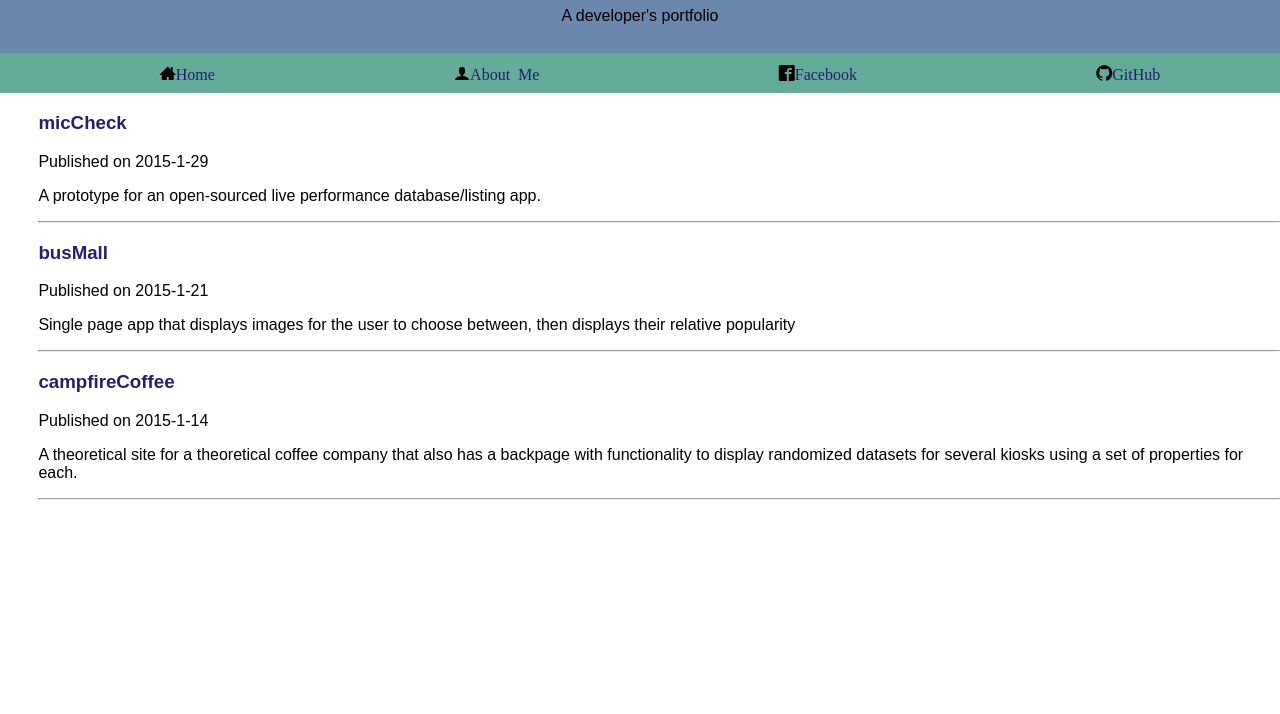
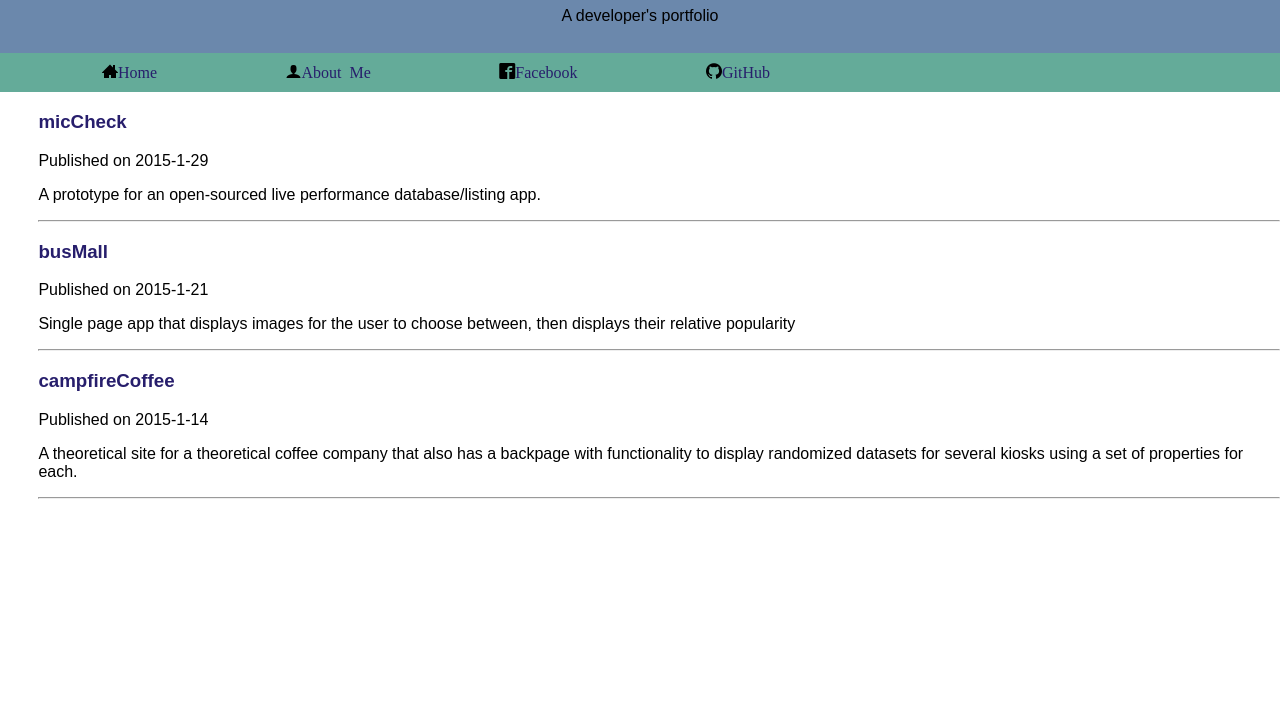
Before and after one commit to simonszc/portfolio, a plain HTML site: page index.html in a window 1280 px wide. Shown: the part 86-800 px from the top of the page. Drawn offline with Linux system fonts and the light colour scheme; files whose address does not match are found by name.

Commit message:
hotfixed. still moves slightly left on hover in larger display, don't know how to fix that

```diff
--- a/styles/layout.css
+++ b/styles/layout.css
@@ -25,17 +25,19 @@ main > section{
   padding-left: 3%;
 }
 
-@media and screen and (min-width: 700px) {
+@media  only screen and (min-width: 600px) {
 
   .main-nav ul {
     margin-top: 0px;
     padding-top: 10px;
     padding-bottom: 10px;
     display: block;
-    justify-content: space-around;
     list-style-type: none;
   }
+
   .main-nav li {
     display: inline;
+    margin-left: 5%;
+    margin-right: 5%;
   }
 }
--- a/styles/modules.css
+++ b/styles/modules.css
@@ -11,17 +11,9 @@ main > header {
   right: 1%;
 }
 
-@media only screen and (min-width: 700px) {
+@media only screen and (min-width: 600px) {
   .icon-menu {
     display: none;
   }
 
-  .main-nav ul {
-    margin-top: 0px;
-    padding-top: 10px;
-    padding-bottom: 10px;
-    display: flex;
-    justify-content: space-around;
-    list-style-type: none;
-  }
 }
```
